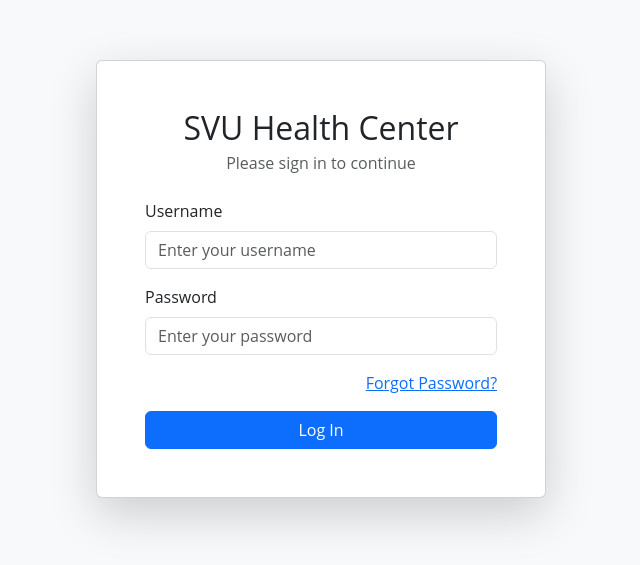
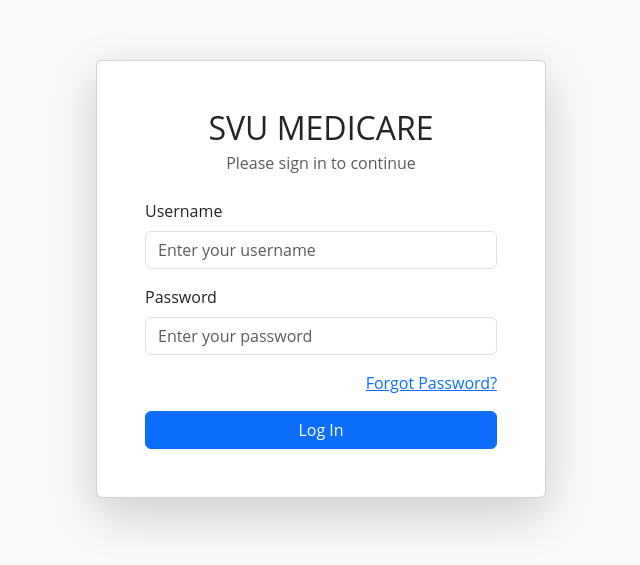
Before and after one commit to Svu-Health-Center/HealthcareSvu-dev, a React (Create React App) app: page /login in a window 1280 px wide. Shown: the part 121-686 px from the top of the page, without its empty margins (319-959 px from the left). Built offline with nearby package versions, Linux system fonts and the light colour scheme; no server answers.

Commit message:
update project name

```diff
--- a/package.json
+++ b/package.json
@@ -1,5 +1,5 @@
 {
-  "name": "frontend",
+  "name": "svu-medicare",
   "version": "0.1.0",
   "private": true,
   "dependencies": {
--- a/public/index.html
+++ b/public/index.html
@@ -6,7 +6,7 @@
   <link rel="icon" href="%PUBLIC_URL%/SVU.png" />
   <meta name="viewport" content="width=device-width, initial-scale=1" />
   <meta name="theme-color" content="#000000" />
-  <meta name="description" content="Web site created using create-react-app" />
+  <meta name="description" content="SVU MEDICARE - Healthcare Management System for Sri Venkateswara University, Tirupati" />
   <link rel="apple-touch-icon" href="%PUBLIC_URL%/logo192.png" />
   <!--
       manifest.json provides metadata used when your web app is installed on a
@@ -22,7 +22,7 @@
       work correctly both with client-side routing and a non-root public URL.
       Learn how to configure a non-root public URL by running `npm run build`.
     -->
-  <title>HEALTH CENTER – Sri Venkateswara University, Tirupati</title>
+  <title>SVU MEDICARE – Sri Venkateswara University, Tirupati</title>
   <!-- Bootstrap Icons -->
   <link rel="stylesheet" href="https://cdn.jsdelivr.net/npm/bootstrap-icons@1.11.3/font/bootstrap-icons.min.css">
   <!-- Animate.css -->
--- a/src/App.css
+++ b/src/App.css
@@ -32,6 +32,7 @@
   from {
     transform: rotate(0deg);
   }
+
   to {
     transform: rotate(360deg);
   }
--- a/src/components/auth/LoginPage.js
+++ b/src/components/auth/LoginPage.js
@@ -35,7 +35,7 @@ const LoginPage = () => {
           <Card.Body className="p-5">
             {/* ... title and other form elements ... */}
             <div className="text-center mb-4">
-              <h2 className="mb-1">SVU Health Center</h2>
+              <h2 className="mb-1">SVU MEDICARE</h2>
               <p className="text-muted">Please sign in to continue</p>
             </div>
 
--- a/src/components/common/Header.js
+++ b/src/components/common/Header.js
@@ -15,7 +15,7 @@ const Header = () => {
         <Navbar bg="primary" variant="dark" expand="lg" collapseOnSelect>
             <Container>
                 <Navbar.Brand as={Link} to="/">
-                    SVU Health Center
+                    SVU MEDICARE
                 </Navbar.Brand>
                 <Navbar.Toggle aria-controls="basic-navbar-nav" />
                 <Navbar.Collapse id="basic-navbar-nav">
--- a/src/pages/HomePage.js
+++ b/src/pages/HomePage.js
@@ -23,7 +23,7 @@ const HomePage = () => {
                             style={{ height: '50px', marginRight: '15px' }}
                         />
                         <div className="d-flex flex-column brand-text">
-                            <h4>SVU HEALTH CENTER</h4>
+                            <h4>SVU MEDICARE</h4>
                             <span>Sri Venkateswara University, Tirupati</span>
                         </div>
                     </Link>
--- a/src/pages/PublicRegistrationPage.js
+++ b/src/pages/PublicRegistrationPage.js
@@ -332,7 +332,7 @@ const PublicRegistrationPage = () => {
         <Col md={10} lg={8}>
           <Card>
             <Card.Header as="h3" className="text-center bg-primary text-white">
-              SVU Health Center - New Patient Pre-Registration
+              SVU MEDICARE - New Patient Pre-Registration
             </Card.Header>
             <Card.Body className="p-4">
               <p className="text-muted text-center">
```
Also changed, not shown: public/manifest.json.
